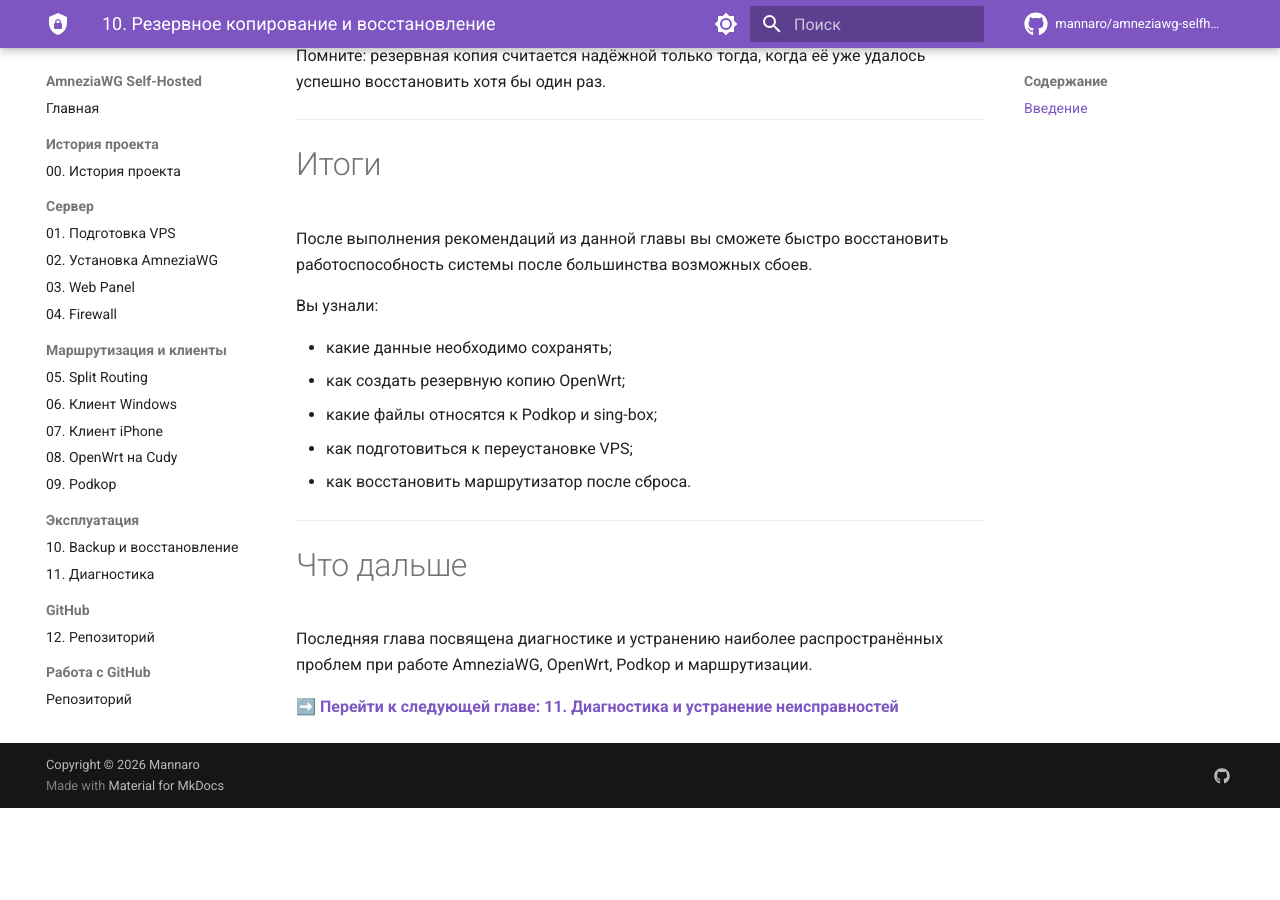
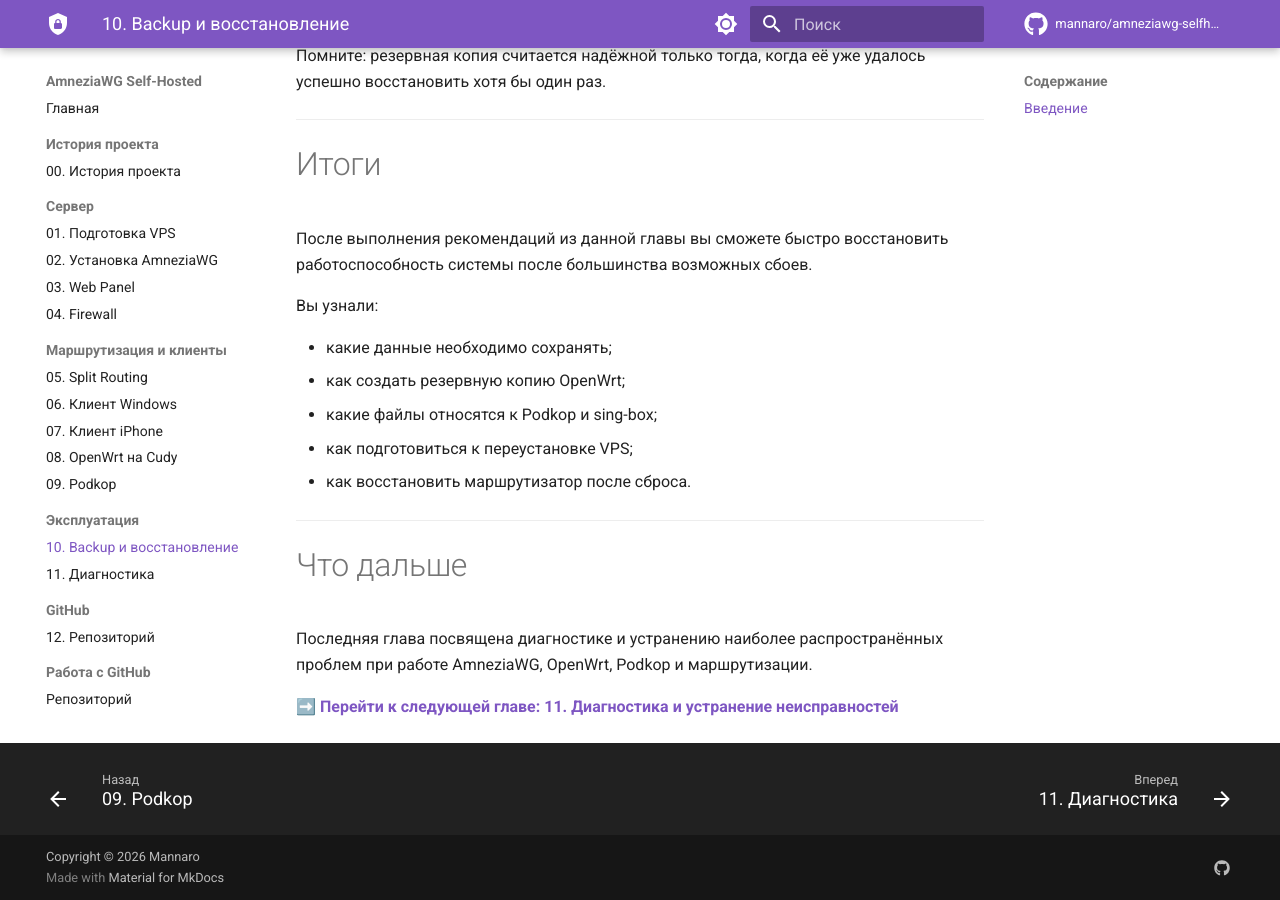
Before and after one commit to mannaro/amneziawg-selfhost, an MkDocs documentation site: the page built from docs/10-backup-restore.md, in a window 1280 px wide and 900 px high, scrolled down 5763 px. Built offline with MkDocs 1.6.1 and Material for MkDocs 9.7.7, drawn with Linux system fonts in a browser that asks for light colours; comment, search, counter and statistics services are not loaded; before the commit the page ends 6571 px from its top, so only the background shows below that; some of the changed lines change nothing that is shown.

Commit message:
fix: correct backup chapter path

```diff
--- a/mkdocs.yml
+++ b/mkdocs.yml
@@ -108,7 +108,7 @@
       - 09. Podkop: 09-podkop.md
 
   - Эксплуатация:
-    - 10. Backup и восстановление: 10-backup.md
+    - 10. Backup и восстановление: 10-backup-restore.md
     - 11. Диагностика: 11-troubleshooting.md
 
   - GitHub:
```
